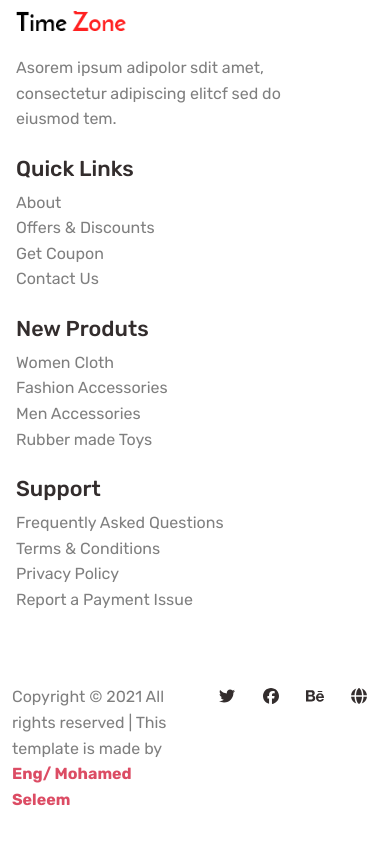
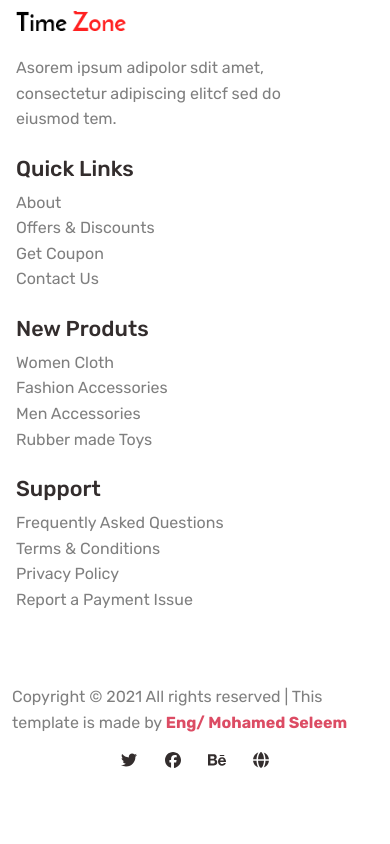
Before and after one commit to MohamedSeleem1995/Ecommerce-website, a plain HTML site: page index.html in a window 390 px wide. Shown: the part 9490-10334 px from the top of the page. After the commit the page ends 10307 px from the top, so only its background shows below. Drawn offline with Linux system fonts and the light colour scheme.

Commit message:
Added updates

```diff
--- a/index.html
+++ b/index.html
@@ -436,10 +436,10 @@
             </div>
         </div>
         <div class="row">
-            <div class="col-lg-8 col-6 py-1">
+            <div class="col-lg-8 col-md-7 col-sm-12 py-1">
                 <p class="text-black-50 m-0">Copyright &copy; 2021 All rights reserved | This template is made by <span class="text-danger fs-6"><strong>Eng/ Mohamed Seleem</strong></span></p>
             </div>
-            <div class="col-lg-4 col-6 py-1">
+            <div class="col-lg-4 col-md-4 py-1 mt-1">
                 <div class="footer-icons d-flex align-items-center justify-content-center">
                     <a href="#" class="text-dark me-4">
                         <i class="fa-brands fa-twitter"></i>
```
